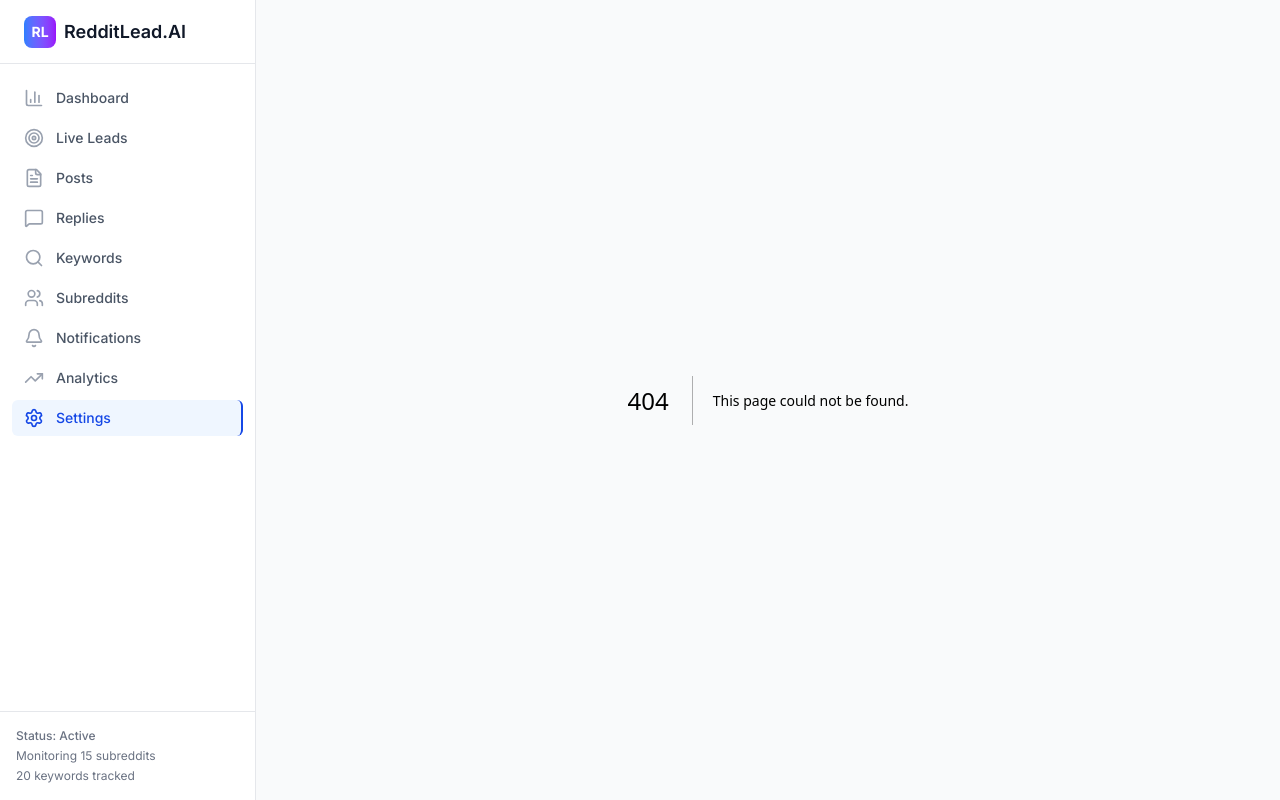
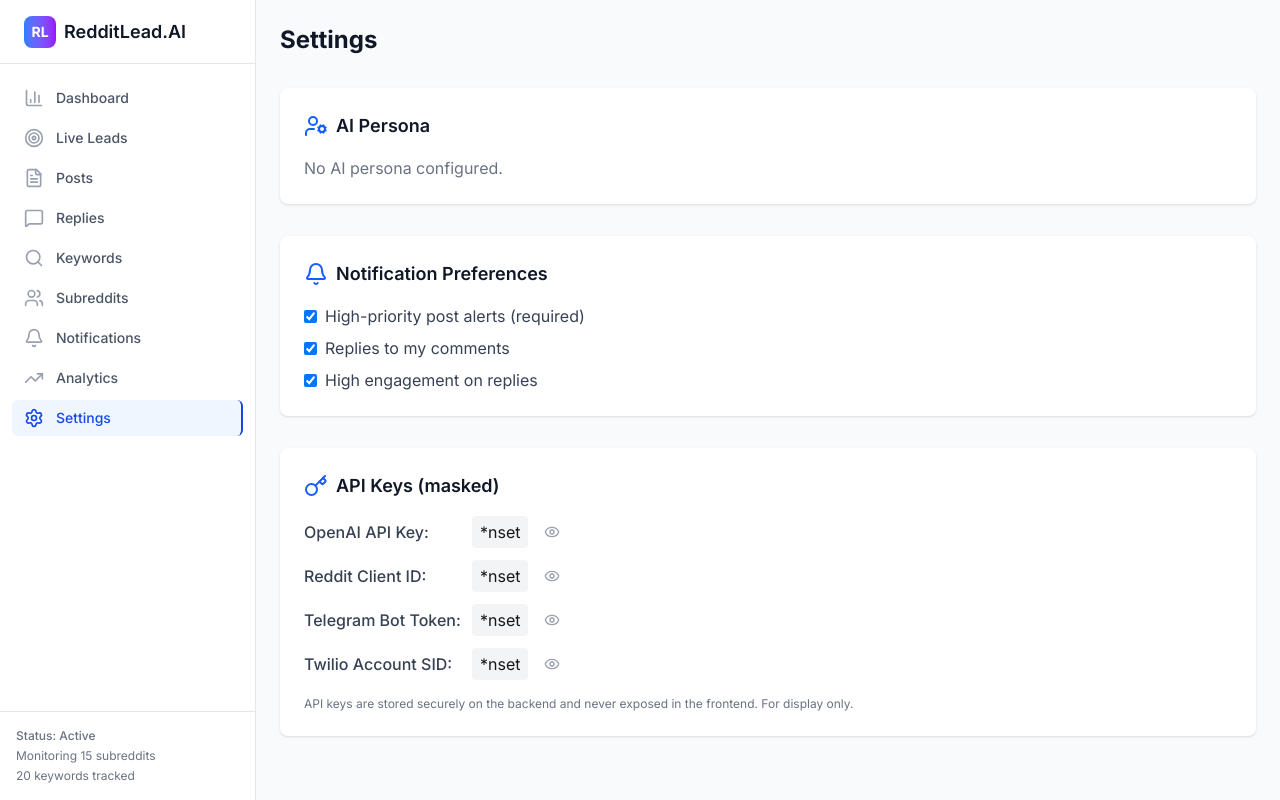
Before and after one commit to zubairkhawar/reddit-tool, a Next.js app in the folder frontend/: page /settings in a window 1280 px wide. Before the commit this address had no page. Built offline with nearby package versions, Linux system fonts and the light colour scheme; no server answers.

Commit message:
Add settings page for AI persona, notification preferences, and masked API keys

```diff
--- /dev/null
+++ b/frontend/src/app/settings/page.tsx
@@ -0,0 +1,161 @@
+"use client"
+
+import { useEffect, useState } from "react"
+import { apiClient } from "@/lib/api"
+import { Eye, EyeOff, UserCog, Bell, Key } from "lucide-react"
+
+interface AIPersona {
+  id: number
+  name: string
+  description: string
+  tone: string
+  cta: string
+  created_at: string
+  updated_at: string
+}
+
+export default function SettingsPage() {
+  const [persona, setPersona] = useState<AIPersona | null>(null)
+  const [loading, setLoading] = useState(true)
+  const [showOpenAIKey, setShowOpenAIKey] = useState(false)
+  const [showRedditKey, setShowRedditKey] = useState(false)
+  const [showTelegramKey, setShowTelegramKey] = useState(false)
+  const [showTwilioKey, setShowTwilioKey] = useState(false)
+
+  useEffect(() => {
+    fetchPersona()
+  }, [])
+
+  const fetchPersona = async () => {
+    try {
+      // This assumes an endpoint like /api/ai-personas/1/ for the default persona
+      const res = await fetch("/api/ai-personas/1/")
+      if (res.ok) {
+        setPersona(await res.json())
+      }
+    } catch (error) {
+      console.error("Error fetching AI persona:", error)
+    } finally {
+      setLoading(false)
+    }
+  }
+
+  // These would be fetched from a secure API in a real app
+  const openaiKey = process.env.NEXT_PUBLIC_OPENAI_API_KEY || "sk-...abcd"
+  const redditKey = process.env.NEXT_PUBLIC_REDDIT_CLIENT_ID || "id-...xyz"
+  const telegramKey = process.env.NEXT_PUBLIC_TELEGRAM_BOT_TOKEN || "tg-...1234"
+  const twilioKey = process.env.NEXT_PUBLIC_TWILIO_ACCOUNT_SID || "tw-...5678"
+
+  if (loading) {
+    return (
+      <div className="flex items-center justify-center h-full">
+        <div className="animate-spin rounded-full h-32 w-32 border-b-2 border-blue-600"></div>
+      </div>
+    )
+  }
+
+  return (
+    <div className="p-6 space-y-8">
+      <div className="flex items-center justify-between">
+        <h1 className="text-2xl font-bold text-gray-900">Settings</h1>
+      </div>
+
+      {/* AI Persona */}
+      <div className="bg-white rounded-lg shadow p-6">
+        <div className="flex items-center mb-4">
+          <UserCog className="h-6 w-6 text-blue-600 mr-2" />
+          <h2 className="text-lg font-semibold text-gray-900">AI Persona</h2>
+        </div>
+        {persona ? (
+          <div>
+            <div className="mb-2">
+              <span className="font-medium text-gray-700">Name:</span> {persona.name}
+            </div>
+            <div className="mb-2">
+              <span className="font-medium text-gray-700">Description:</span> {persona.description}
+            </div>
+            <div className="mb-2">
+              <span className="font-medium text-gray-700">Tone:</span> {persona.tone}
+            </div>
+            <div className="mb-2">
+              <span className="font-medium text-gray-700">Call to Action:</span> {persona.cta}
+            </div>
+          </div>
+        ) : (
+          <div className="text-gray-500">No AI persona configured.</div>
+        )}
+      </div>
+
+      {/* Notification Preferences */}
+      <div className="bg-white rounded-lg shadow p-6">
+        <div className="flex items-center mb-4">
+          <Bell className="h-6 w-6 text-blue-600 mr-2" />
+          <h2 className="text-lg font-semibold text-gray-900">Notification Preferences</h2>
+        </div>
+        <div className="space-y-2">
+          <div className="flex items-center">
+            <input type="checkbox" id="notif-high-priority" checked readOnly className="mr-2" />
+            <label htmlFor="notif-high-priority" className="text-gray-700">High-priority post alerts (required)</label>
+          </div>
+          <div className="flex items-center">
+            <input type="checkbox" id="notif-reply" checked readOnly className="mr-2" />
+            <label htmlFor="notif-reply" className="text-gray-700">Replies to my comments</label>
+          </div>
+          <div className="flex items-center">
+            <input type="checkbox" id="notif-engagement" checked readOnly className="mr-2" />
+            <label htmlFor="notif-engagement" className="text-gray-700">High engagement on replies</label>
+          </div>
+        </div>
+      </div>
+
+      {/* API Keys (masked) */}
+      <div className="bg-white rounded-lg shadow p-6">
+        <div className="flex items-center mb-4">
+          <Key className="h-6 w-6 text-blue-600 mr-2" />
+          <h2 className="text-lg font-semibold text-gray-900">API Keys (masked)</h2>
+        </div>
+        <div className="space-y-3">
+          <div className="flex items-center space-x-2">
+            <span className="font-medium text-gray-700 w-40">OpenAI API Key:</span>
+            <span className="font-mono bg-gray-100 px-2 py-1 rounded">
+              {showOpenAIKey ? openaiKey : openaiKey.replace(/.(?=.{4})/g, "*")}
+            </span>
+            <button onClick={() => setShowOpenAIKey((v) => !v)} className="ml-2 text-gray-400 hover:text-gray-700">
+              {showOpenAIKey ? <EyeOff className="h-4 w-4" /> : <Eye className="h-4 w-4" />}
+            </button>
+          </div>
+          <div className="flex items-center space-x-2">
+            <span className="font-medium text-gray-700 w-40">Reddit Client ID:</span>
+            <span className="font-mono bg-gray-100 px-2 py-1 rounded">
+              {showRedditKey ? redditKey : redditKey.replace(/.(?=.{4})/g, "*")}
+            </span>
+            <button onClick={() => setShowRedditKey((v) => !v)} className="ml-2 text-gray-400 hover:text-gray-700">
+              {showRedditKey ? <EyeOff className="h-4 w-4" /> : <Eye className="h-4 w-4" />}
+            </button>
+          </div>
+          <div className="flex items-center space-x-2">
+            <span className="font-medium text-gray-700 w-40">Telegram Bot Token:</span>
+            <span className="font-mono bg-gray-100 px-2 py-1 rounded">
+              {showTelegramKey ? telegramKey : telegramKey.replace(/.(?=.{4})/g, "*")}
+            </span>
+            <button onClick={() => setShowTelegramKey((v) => !v)} className="ml-2 text-gray-400 hover:text-gray-700">
+              {showTelegramKey ? <EyeOff className="h-4 w-4" /> : <Eye className="h-4 w-4" />}
+            </button>
+          </div>
+          <div className="flex items-center space-x-2">
+            <span className="font-medium text-gray-700 w-40">Twilio Account SID:</span>
+            <span className="font-mono bg-gray-100 px-2 py-1 rounded">
+              {showTwilioKey ? twilioKey : twilioKey.replace(/.(?=.{4})/g, "*")}
+            </span>
+            <button onClick={() => setShowTwilioKey((v) => !v)} className="ml-2 text-gray-400 hover:text-gray-700">
+              {showTwilioKey ? <EyeOff className="h-4 w-4" /> : <Eye className="h-4 w-4" />}
+            </button>
+          </div>
+        </div>
+        <div className="text-xs text-gray-500 mt-4">
+          API keys are stored securely on the backend and never exposed in the frontend. For display only.
+        </div>
+      </div>
+    </div>
+  )
+}
```
